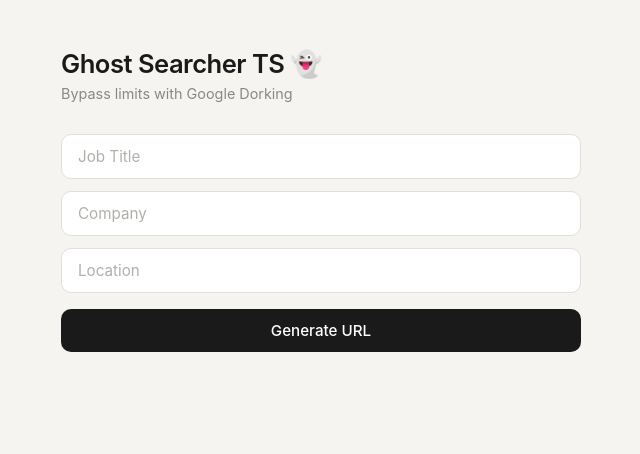
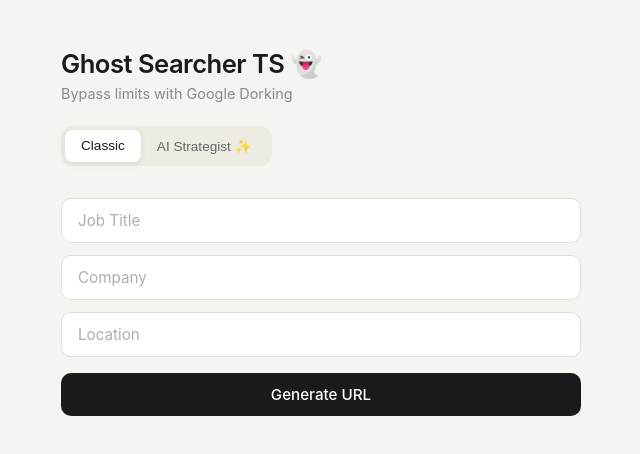
Before and after one commit to MambaXan/linkedin-ghost-searcher, a React (Create React App) app in the folder frontend/: page / in a window 1280 px wide. Shown: the top 454 px of the page, without its empty margins (319-959 px from the left). Built offline with nearby package versions, Linux system fonts and the light colour scheme; no server answers.

Commit message:
fix: add groq to requirements

```diff
--- a/frontend/src/App.scss
+++ b/frontend/src/App.scss
@@ -5,7 +5,7 @@
 }
 
 body {
-    font-family: -apple-system, BlinkMacSystemFont, 'Segoe UI', Roboto, sans-serif;
+  font-family: -apple-system, BlinkMacSystemFont, "Segoe UI", Roboto, sans-serif;
   background-color: #f5f4f0;
   color: #1a1a1a;
   min-height: 100vh;
@@ -106,7 +106,7 @@
   gap: 1rem;
 
   code {
-      font-family: 'SFMono-Regular', Consolas, 'Liberation Mono', monospace;
+    font-family: "SFMono-Regular", Consolas, "Liberation Mono", monospace;
     font-size: 0.8rem;
     color: #555;
     line-height: 1.6;
@@ -189,3 +189,67 @@
     }
   }
 }
+
+.mode-toggle {
+  display: flex;
+  background: #eeebe3;
+  padding: 4px;
+  border-radius: 12px;
+  margin-top: 1.5rem;
+  width: fit-content;
+
+  button {
+    padding: 0.5rem 1rem;
+    font-size: 0.85rem;
+    font-weight: 500;
+    border: none;
+    border-radius: 8px;
+    background: transparent;
+    cursor: pointer;
+    transition: all 0.2s ease;
+    color: #666;
+    width: auto;
+    margin-top: 0;
+
+    &.active {
+      background: #fff;
+      color: #1a1a1a;
+      box-shadow: 0 2px 8px rgba(0, 0, 0, 0.08);
+    }
+
+    &:hover:not(.active) {
+      color: #667;
+    }
+  }
+}
+
+.open-btn {
+  cursor: pointer !important;
+  user-select: none;
+  display: flex;
+  align-items: center;
+  justify-content: center;
+
+  &:hover {
+    background: #f5f4f0;
+  }
+}
+
+button:disabled {
+  opacity: 0.7;
+  cursor: not-allowed;
+  background: #444 !important;
+}
+
+@media (prefers-color-scheme: dark) {
+  .mode-toggle {
+    background: #1c1c1c;
+    button {
+      color: #888;
+      &.active {
+        background: #2e2e2e;
+        color: #f0efe9;
+      }
+    }
+  }
+}
--- a/frontend/src/App.tsx
+++ b/frontend/src/App.tsx
@@ -24,25 +24,47 @@
     company: "",
     location: "",
   });
+  const [aiPrompt, setAiPrompt] = useState("");
+  const [isSmartMode, setIsSmartMode] = useState(false);
   const [result, setResult] = useState<SearchResult | null>(null);
+  const [loading, setLoading] = useState(false);
   const [templates, setTemplates] = useState<Template[]>([]);
 
+  const API_BASE = "https://linkedin-ghost-searcher.onrender.com";
+
   useEffect(() => {
-    fetch("https://linkedin-ghost-searcher.onrender.com/templates")
+    fetch(`${API_BASE}/templates`)
       .then((res) => res.json())
-      .then((data: Template[]) => setTemplates(data));
+      .then((data: Template[]) => setTemplates(data))
+      .catch((err) => console.error("Fetch error:", err));
   }, []);
+
+  const handleAiSubmit = async (e: React.FormEvent) => {
+    e.preventDefault();
+    setLoading(true);
+    setResult(null);
+    try {
+      const response = await fetch(`${API_BASE}/ai-generate-query`, {
+        method: "POST",
+        headers: { "Content-Type": "application/json" },
+        body: JSON.stringify({ user_input: aiPrompt }),
+      });
+      const data = await response.json();
+      setResult(data);
+    } catch (error) {
+      console.error("AI Error:", error);
+    } finally {
+      setLoading(false);
+    }
+  };
 
   const handleSubmit = async (e: React.FormEvent) => {
     e.preventDefault();
-    const response = await fetch(
-      "https://linkedin-ghost-searcher-backend.onrender.com/generate-query",
-      {
+    const response = await fetch(`${API_BASE}/generate-query`, {
       method: "POST",
       headers: { "Content-Type": "application/json" },
       body: JSON.stringify(formData),
-      }
-    );
+    });
     const data: SearchResult = await response.json();
     setResult(data);
   };
@@ -53,8 +75,32 @@
         <header>
           <h1>Ghost Searcher TS 👻</h1>
           <p>Bypass limits with Google Dorking</p>
+
+          <div className="mode-toggle">
+            <button
+              type="button"
+              onClick={() => {
+                setIsSmartMode(false);
+                setResult(null);
+              }}
+              className={!isSmartMode ? "active" : ""}
+            >
+              Classic
+            </button>
+            <button
+              type="button"
+              onClick={() => {
+                setIsSmartMode(true);
+                setResult(null);
+              }}
+              className={isSmartMode ? "active" : ""}
+            >
+              AI Strategist ✨
+            </button>
+          </div>
         </header>
 
+        {!isSmartMode ? (
           <form onSubmit={handleSubmit} className="search-form">
             <input
               type="text"
@@ -80,8 +126,22 @@
             />
             <button type="submit">Generate URL</button>
           </form>
+        ) : (
+          <form onSubmit={handleAiSubmit} className="search-form">
+            <input
+              type="text"
+              placeholder="e.g. Find recruiters at Google in London"
+              value={aiPrompt}
+              onChange={(e) => setAiPrompt(e.target.value)}
+              required
+            />
+            <button type="submit" disabled={loading}>
+              {loading ? "Thinking..." : "Ask AI Strategist"}
+            </button>
+          </form>
+        )}
 
-        {result && (
+        {result && result.raw_query && (
           <div className="result-card">
             <code>{result.raw_query}</code>
             <a
```
Also changed, not shown: 1 other file (tests, documents, lock files or other folders). Lines whose indentation alone changed are shown as unchanged.
